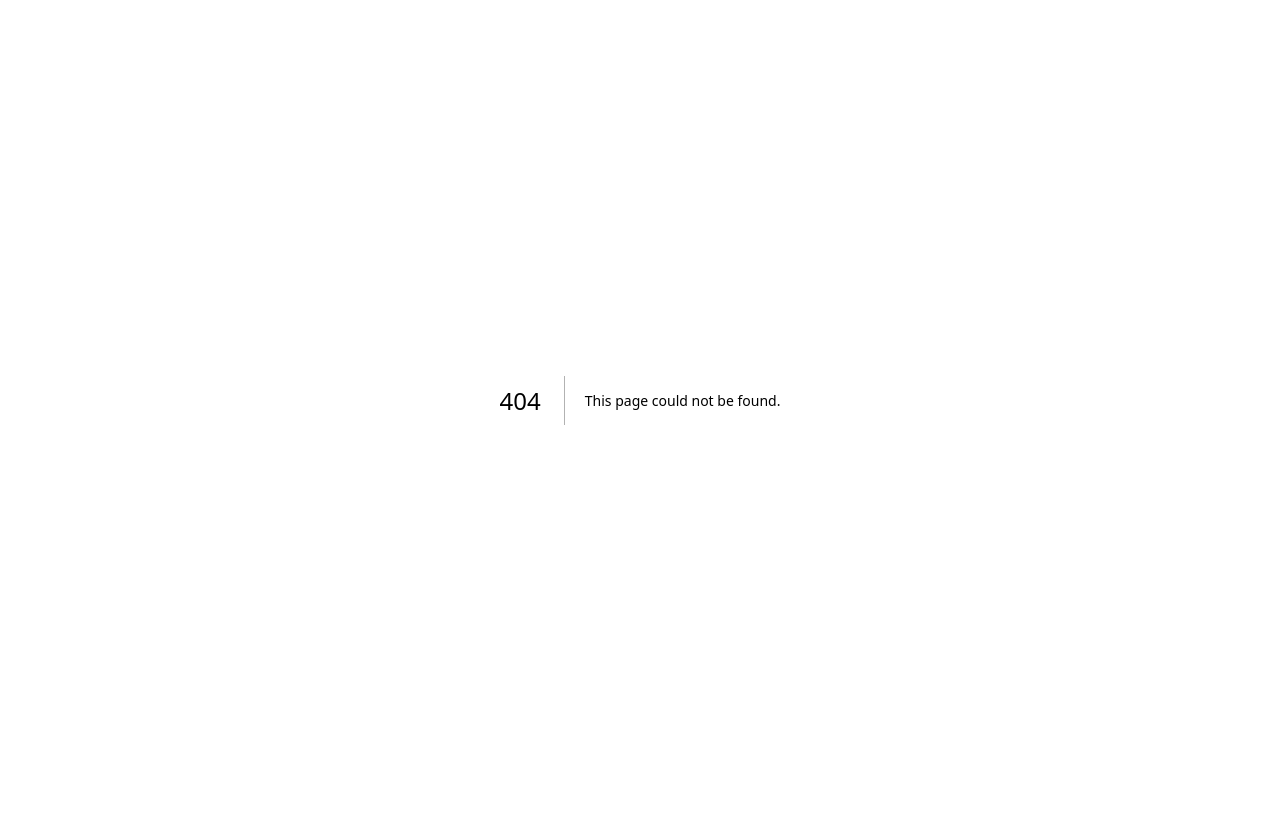
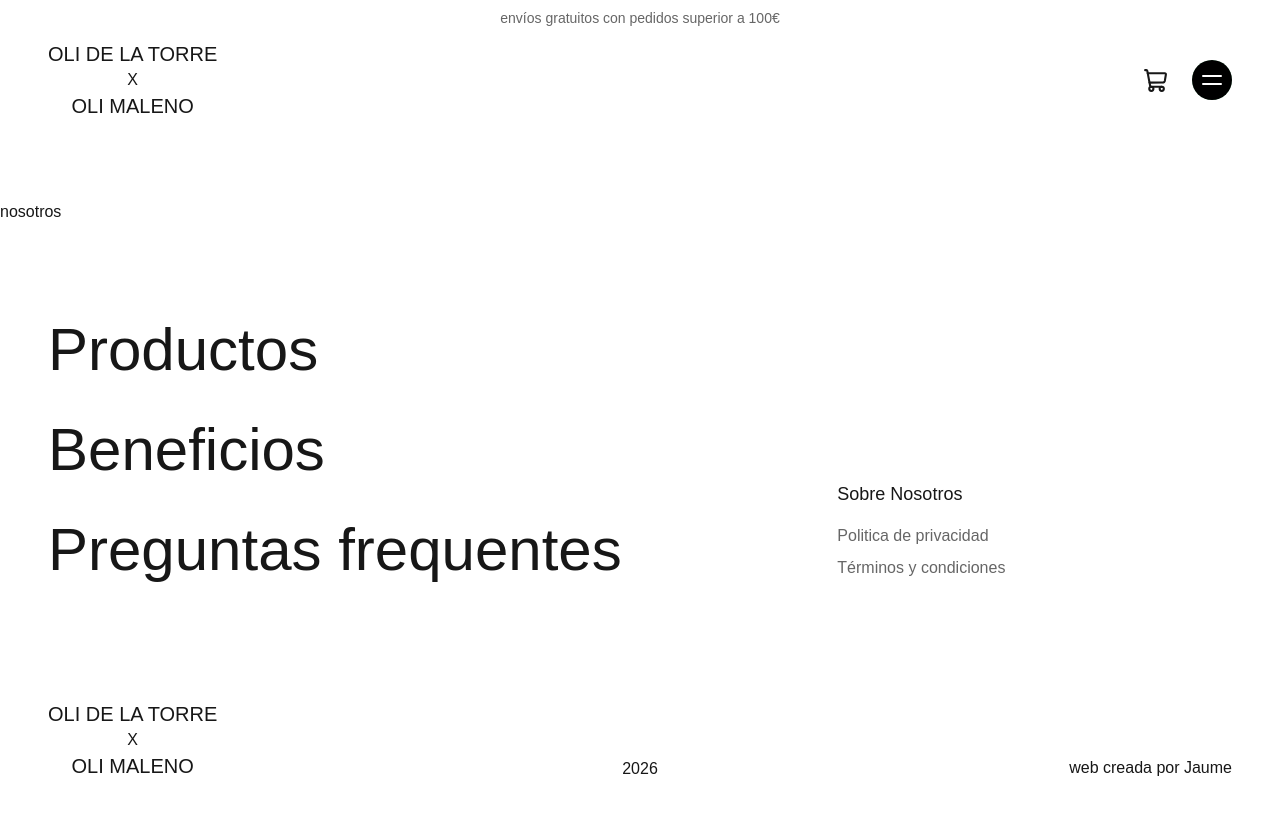
Before and after one commit to JaumeEsquerdo/oli-de-la-torre, a Next.js app in the folder oli-maleno/: page /Nosotros in a window 1280 px wide. Before the commit this address had no page. Shown: the top 814 px of the page. Built offline with nearby package versions, Linux system fonts and the light colour scheme.

Commit message:
estructura ruta page Sobre Nosotros 'Nosotros'

```diff
--- /dev/null
+++ b/oli-maleno/app/Nosotros/page.tsx
@@ -0,0 +1,37 @@
+'use client'
+import { motion } from 'framer-motion'
+import { ShoppingCart } from "lucide-react";
+import { Menu } from "@/app/components/Menu";
+import { Footer } from '@/app/components/Footer';
+
+
+const Nosotros = () => {
+    return (
+        <>
+            <div className="flex flex-col flex-1 items-center justify-center bg-white overflow-hidden">
+                <span className="absolute top-2 left-1/2 -translate-x-1/2 text-sm text-center text-[#666]">envíos gratuitos con pedidos superior a 100€</span>
+                <header className="flex justify-between pt-20 md:pt-10 px-8 md:pl-12 md:pr-28 w-full relative items-center">
+                    <div className="flex flex-col justify-center items-center">
+                        <span className="text-xl">OLI DE LA TORRE</span>
+                        <span className="font-light">X</span>
+                        <span className="text-xl">OLI MALENO</span>
+                    </div>
+
+                    <div className="flex w-fit  justify-end items-center gap-6 md:gap-12">
+                        <motion.div layout style={{ display: "flex", alignItems: "center", width: 'full' }}>
+                            <ShoppingCart size={25} strokeWidth={2} />
+                        </motion.div>
+                        <Menu />
+                    </div>
+
+                </header>
+                <main className="flex flex-col gap-16 md:gap-20 flex-1 pt-8 md:pt-20 w-full">
+                    nosotros
+                </main>
+                <Footer />
+            </div>
+        </>
+    );
+}
+
+export default Nosotros;
--- a/oli-maleno/app/components/Footer.tsx
+++ b/oli-maleno/app/components/Footer.tsx
@@ -4,8 +4,8 @@ import Link from 'next/link';
 
 export const Footer = () => {
     return (
-        <footer className='min-h-[70vh] w-full flex flex-col gap-22 md:gap-20 justify-between px-4 pt-24 pb-16 md:px-12'>
-            <div className='w-full flex flex-col md:flex-row gap-16 md:gap-0 justify-between'>
+        <footer className='min-h-[70vh] w-full flex flex-col gap-22 md:gap-20 justify-between  px-4 pt-24 pb-16 md:px-12'>
+            <div className='w-full flex flex-col md:flex-row gap-16 md:gap-0 justify-between '>
                 {/* navs principales */}
                 <div className='w-full'>
                     <div className='flex flex-col gap-10'>
@@ -39,7 +39,7 @@ export const Footer = () => {
                 </div>
             </div>
 
-            <div className='pt-20 md:pt-10 relative flex flex-col gap-8 md:gap-0 md:flex-row justify-between items-center '>
+            <div className='pt-20 md:pt-10 relative flex flex-col gap-8 md:gap-0 md:flex-row justify-between items-center md:items-end '>
 
                 <div className="flex flex-col items-center">
                     <span className="text-xl">OLI DE LA TORRE</span>
--- a/oli-maleno/app/data/nav.js
+++ b/oli-maleno/app/data/nav.js
@@ -1,7 +1,7 @@
 export const Links = [
-  { title: "Productos", href: "#productos" },
-  { title: "Beneficios", href: "#beneficios" },
-  { title: "Preguntas frequentes", href: "#preguntas" },
+  { title: "Productos", href: "/#productos" },
+  { title: "Beneficios", href: "/#beneficios" },
+  { title: "Preguntas frequentes", href: "/#preguntas" },
 ];
 
-export const FooterLinks = [{ title: "Sobre Nosotros", href: "/" }];
+export const FooterLinks = [{ title: "Sobre Nosotros", href: "/Nosotros" }];
```
